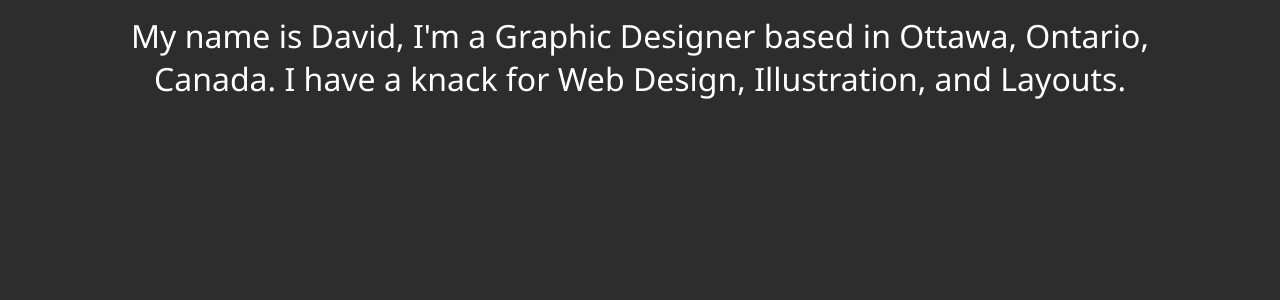
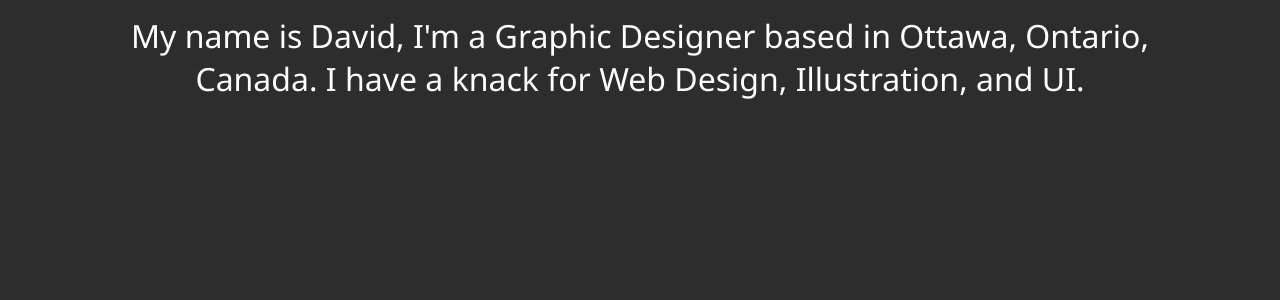
Before and after one commit to birchy009/birchy009.github.io, a plain HTML site: page index.html in a window 1280 px wide. Shown: the part 802-1102 px from the top of the page. Drawn offline with nearby package versions, Linux system fonts and the light colour scheme.

Commit message:
word change

```diff
--- a/index.html
+++ b/index.html
@@ -52,7 +52,7 @@
 </section>
 
 <section class="about">
-	<p class="aboutme">My name is David, I'm a Graphic Designer based in Ottawa, Ontario, Canada. I have a knack for Web Design, Illustration, and Layouts.</p>
+	<p class="aboutme">My name is David, I'm a Graphic Designer based in Ottawa, Ontario, Canada. I have a knack for Web Design, Illustration, and UI.</p>
 </section>
 
 <section class="main">
```
